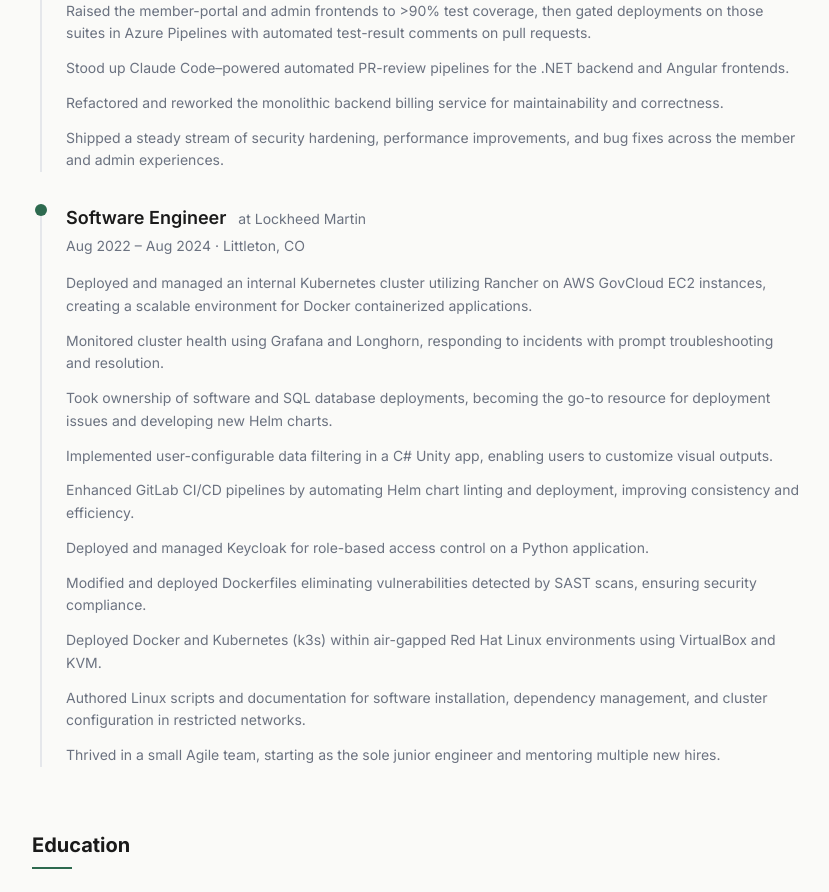
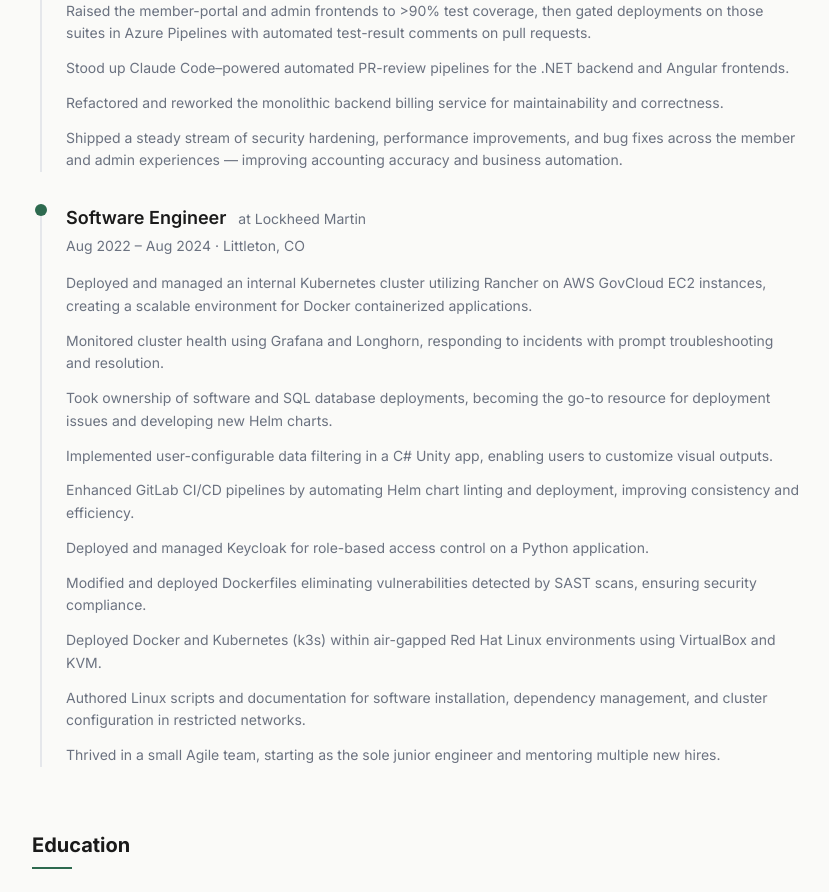
Before and after one commit to nlaratta/noahlaratta, a Next.js app: page /about in a window 1280 px wide. Shown: the part 1380-2272 px from the top of the page, without its empty margins (224-1053 px from the left). Built offline with nearby package versions, Linux system fonts and the light colour scheme; a web font is replaced by a local one.

Commit message:
Restore accounting/business-automation impact on PSIA-AASI closing bullet
Co-Authored-By: Claude Opus 4.8 <noreply@anthropic.com>

```diff
--- a/pages/about.tsx
+++ b/pages/about.tsx
@@ -44,7 +44,7 @@ const experiences = [
       'Raised the member-portal and admin frontends to >90% test coverage, then gated deployments on those suites in Azure Pipelines with automated test-result comments on pull requests.',
       'Stood up Claude Code–powered automated PR-review pipelines for the .NET backend and Angular frontends.',
       'Refactored and reworked the monolithic backend billing service for maintainability and correctness.',
-      'Shipped a steady stream of security hardening, performance improvements, and bug fixes across the member and admin experiences.',
+      'Shipped a steady stream of security hardening, performance improvements, and bug fixes across the member and admin experiences — improving accounting accuracy and business automation.',
     ],
   },
   {
```
